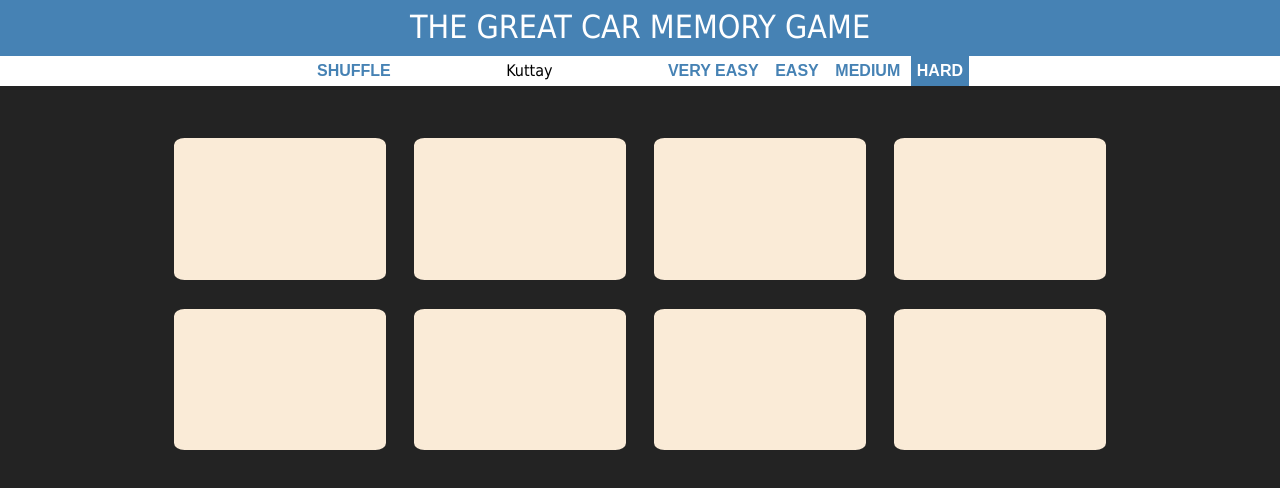
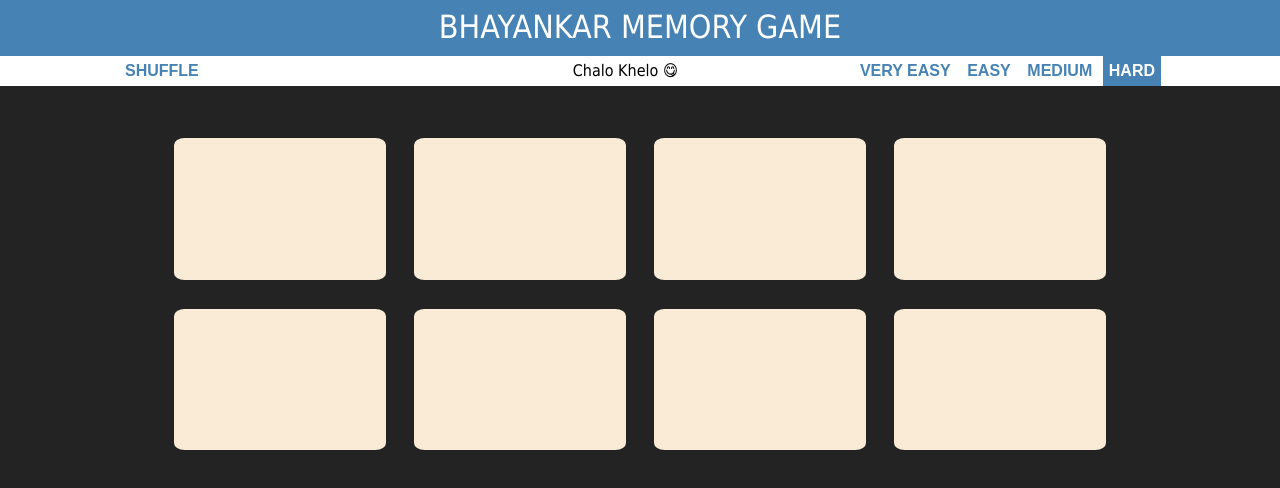
Before and after one commit to HAZberi/the-memory-game, a plain HTML site: page index.html in a window 1280 px wide. Drawn offline with Linux system fonts and the light colour scheme.

Commit message:
UI Message

```diff
--- a/colorGame.js
+++ b/colorGame.js
@@ -39,10 +39,10 @@ const displayMatchResult = function (arr) {
   if (!(arr.length === 2)) return;
   if (isMatch(arr[0].src, arr[1].src)) {
     message.textContent = '';
-    message.insertAdjacentText('beforeend', 'Shabbashhh!!');
+    message.insertAdjacentText('beforeend', 'Shabbashhh!! ');
   } else {
     message.textContent = '';
-    message.insertAdjacentText('beforeend', 'Beta Tum Sai Na Ho Paye Ga');
+    message.insertAdjacentText('beforeend', 'Beta Tum Sai Na Ho Paye Ga 😏😏');
   }
 };
 
@@ -124,4 +124,3 @@ const displayLevels = function (urls) {
   }
 };
 displayLevels(selectLevels(imgUrls, 8));
-//resetImgs(imgUrls);
--- a/index.html
+++ b/index.html
@@ -7,11 +7,11 @@
 </head>
 <body>
 	<h1>
-		The Great Car Memory Game
+		Bhayankar Memory Game
 	</h1>
 	<div class = "stripe">
 		<button id = "reset">Shuffle</button>
-		<span id="message">Kuttay</span>
+		<span id="message">Chalo Khelo 😋</span>
 		<button class ="mode">Very Easy</button>
 		<button class ="mode">Easy</button>
 		<button class ="mode">Medium</button>
--- a/styleGame.css
+++ b/styleGame.css
@@ -77,7 +77,8 @@ h1 {
   /*To Create Space in inline element first make it inline-block*/
   display: inline-block;
   /*now you have to set the width to get the space*/
-  width: 20%;
+  width: 35%;
+  margin-left: 15%;
 }
 
 .selected {
```
